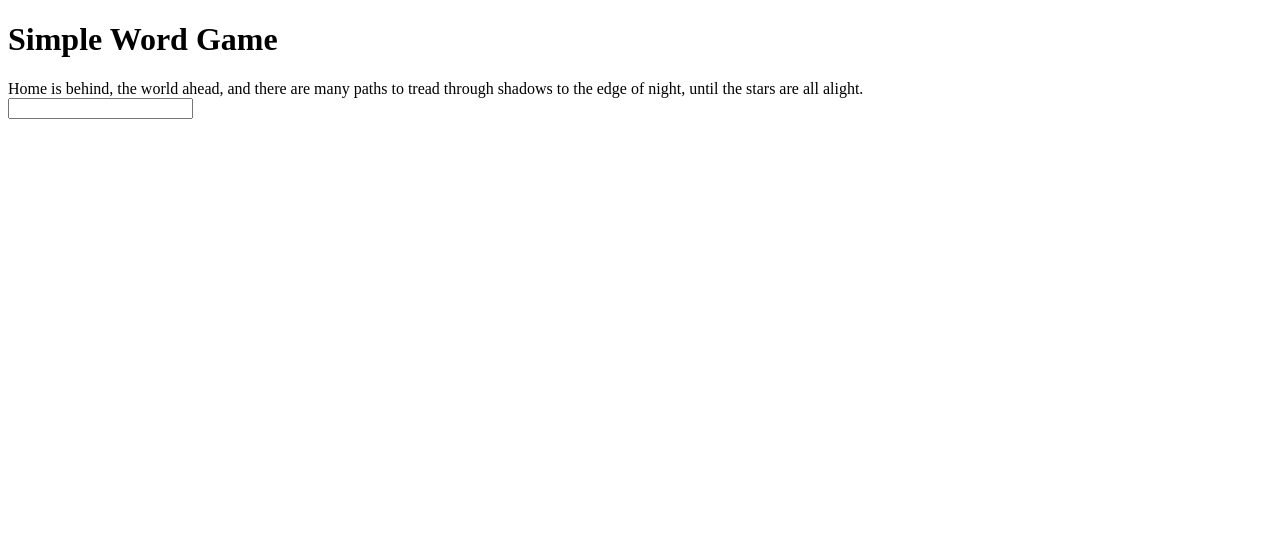
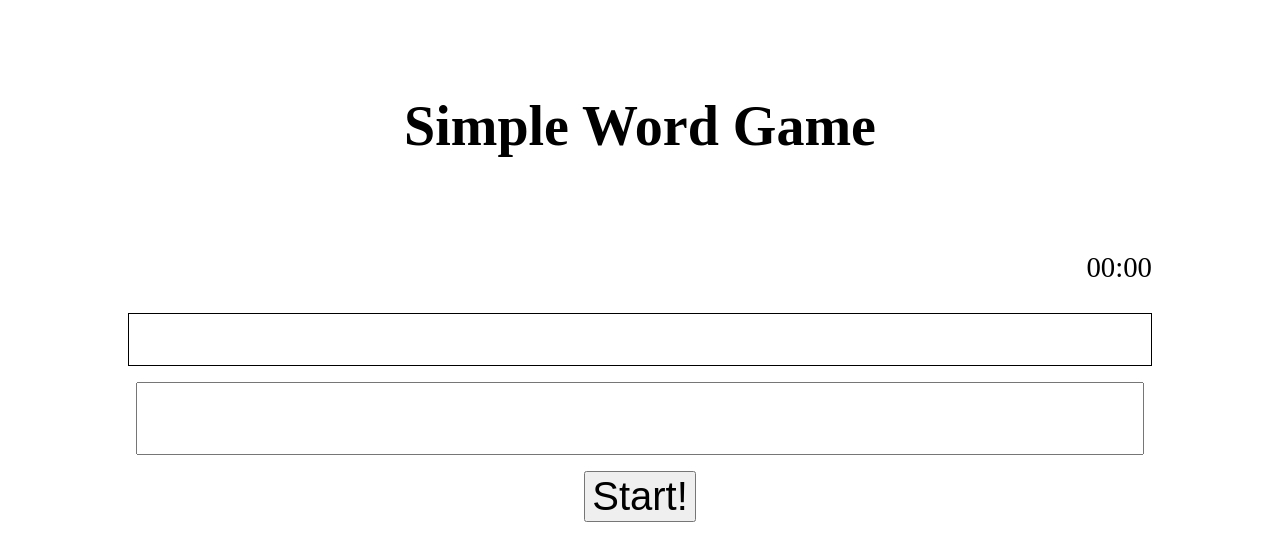
Before and after one commit to PragunSaini/SimpleWordGame, a plain HTML site: page index.html in a window 1280 px wide. Drawn offline with Linux system fonts and the light colour scheme.

Commit message:
Added timer and restart logic

```diff
--- a/index.html
+++ b/index.html
@@ -10,8 +10,10 @@
 </head>
 <body>
 
-    <div class="container mx-auto">
+    <div class="container">
         <h1 class="heading">Simple Word Game</h1>
+
+        <p id="counter">00:00</p>
 
         <div id="quote">
         </div>
@@ -19,6 +21,8 @@
         <div id="type-div">
             <input type="text" name="type" id="type" class="border">
         </div>
+
+        <button id="start-btn" type="button">Start!</button>
     </div>
 
 
--- a/js/app.js
+++ b/js/app.js
@@ -1,5 +1,6 @@
 // Initialize quote here
-let quote = `Home is behind, the world ahead, and there are many paths to tread through shadows to the edge of night, until the stars are all alight.`;
+// let quote = `Home is behind, the world ahead, and there are many paths to tread through shadows to the edge of night, until the stars are all alight.`;
+let quote = 'Wow great'
 
 // Keep track of correct spelling to highlight
 let successInd = 0
@@ -7,16 +8,36 @@ let successInd = 0
 let wrongInd
 let wrong = false
 
+// Track the time taken
+let minutes = 0, seconds = 0
+let timer = null
+
 // Variable to display the text
 const quoteDiv = document.querySelector('#quote')
 const textField = document.querySelector('#type')
+const startBtn = document.querySelector('#start-btn')
+const counter = document.querySelector('#counter')
 
 // Setup and start new round
-function startRound(){
+function initializeAndStartRound(){
     quoteDiv.innerHTML = quote
     textField.value = ""
     successInd = 0
     wrong = false
+
+    // Start time tracking
+    minutes = seconds = 0
+    timer = setInterval(() => {
+        seconds += 1
+        if (seconds == 60){
+            seconds = 0
+            minutes += 1
+        }
+        counter.textContent = minutes < 10 ? "0" + minutes : minutes
+        counter.textContent += ":"
+        counter.textContent += seconds < 10 ? "0" + seconds : seconds
+    }, 1000)
+
     activateTextField()
 }
 
@@ -47,10 +68,11 @@ function trackChanges(){
             successInd += typedText.length
         }
         // Check if full quote typed
-        if (quote.endsWith(typedText)){
+        if (typedText != "" && quote.endsWith(typedText)){
             // Clear the text field
             textField.value = "";
             successInd += typedText.length
+            roundFinish()
         }
     }
     // if typed text doesn't match quote
@@ -78,4 +100,20 @@ function highlightError(){
                     "</span>" + quote.slice(wrongInd + 1, )
 }
 
-startRound()
+
+function startGame(){
+    textField.value = ""
+    startBtn.addEventListener('click', event => {
+        startBtn.style.visibility = "hidden"
+        initializeAndStartRound()
+    })
+}
+
+
+function roundFinish(){
+    clearInterval(timer)
+    startBtn.style.visibility = "visible"
+    startBtn.textContent = "Start Again!"
+}
+
+startGame()
--- a/styles/styles.css
+++ b/styles/styles.css
@@ -1,3 +1,37 @@
+body {
+    padding: 0;
+    margin: 0;
+}
+
+.container {
+    max-width: 80%;
+    margin: auto;
+    text-align: center;
+}
+
+.heading {
+    font-size: 3.5em;
+    padding: 1em 1.5em;
+}
+
+#quote {
+    font-size: 1.6em;
+    border: 1px solid black;
+    padding: 1em;
+}
+
+#type-div {
+    margin: 1em 0;
+    text-align: center;
+    /* border: 1px solid black; */
+}
+
+#type {
+    width: 95%;
+    padding: 0.5em;
+    font-size: 2em;
+}
+
 
 #highlight-success {
     background-color: lightgreen;
@@ -6,3 +40,14 @@
 #highlight-failure {
     background-color: lightcoral;
 }
+
+button {
+    font-size: 2.5em;
+    /* width: 5em; */
+}
+
+#counter {
+    display: block;
+    text-align: right;
+    font-size: 1.8em;
+}
```
